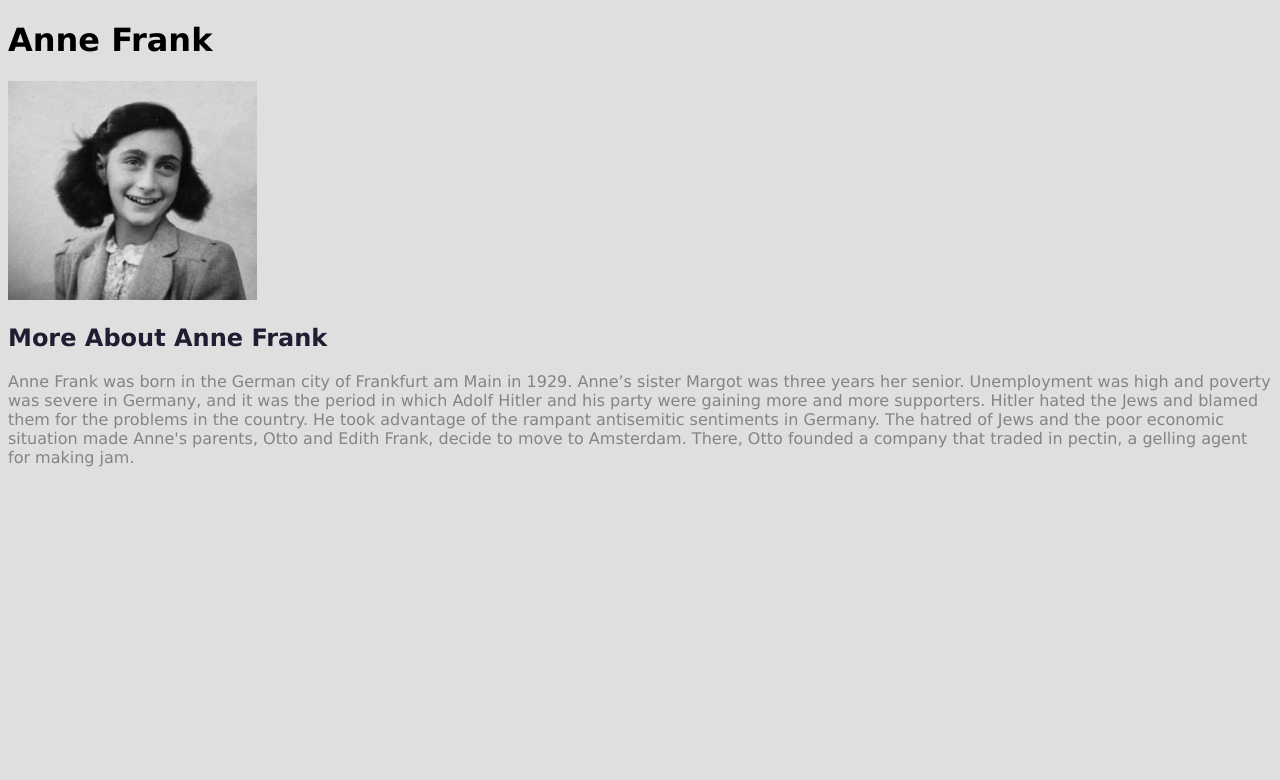
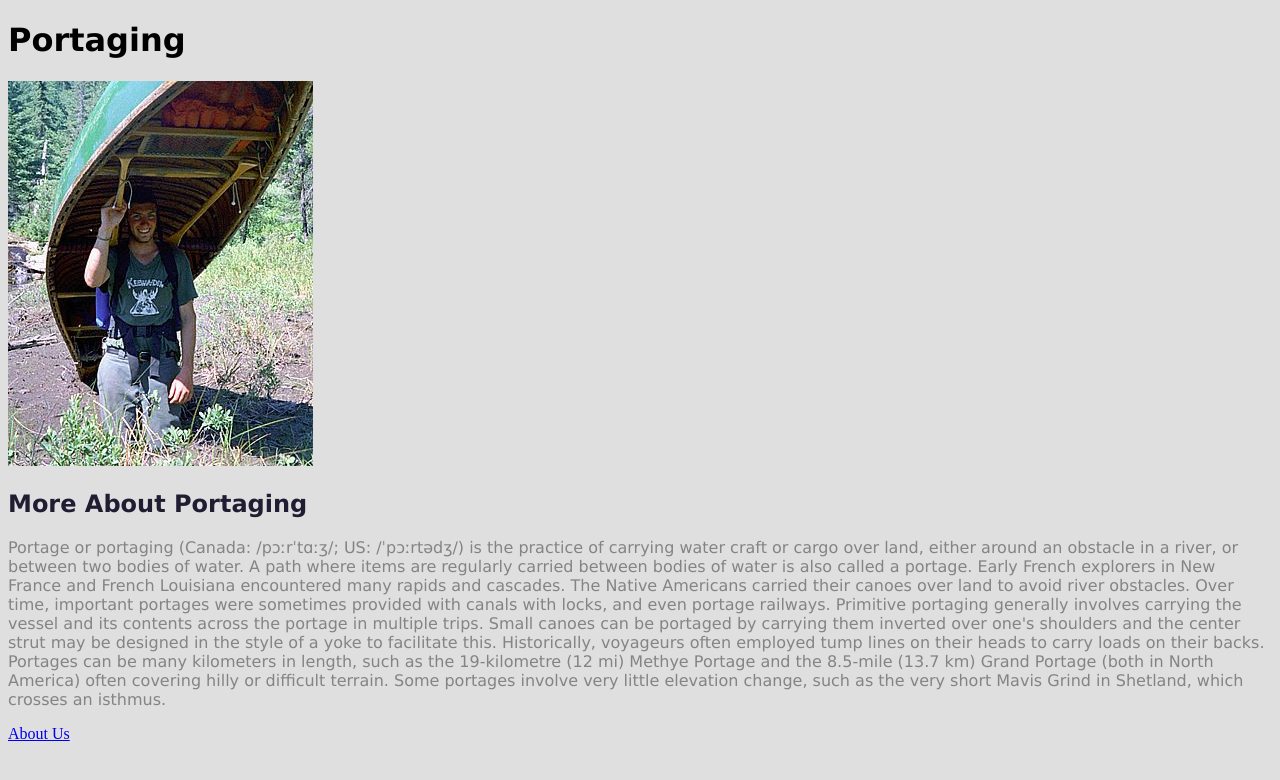
Before and after one commit to Maren-W2020/Maren-W2020.github.io, a plain HTML site: page index.html in a window 1280 px wide. Drawn offline with Linux system fonts and the light colour scheme.

Commit message:
added index file

```diff
--- a/index.html
+++ b/index.html
@@ -4,13 +4,21 @@
 <link rel="stylesheet" type="text/css" href="mystyle.css">
 
 
-	<title>Anne Frank</title>
+	<title>Portaging</title>
 </head>
 <body>
-<h1>Anne Frank</h1>
-<img src="Anne.png">
-<h2>More About Anne Frank</h2>
-<p>Anne Frank was born in the German city of Frankfurt am Main in 1929. Anne’s sister Margot was three years her senior. Unemployment was high and poverty was severe in Germany, and it was the period in which Adolf Hitler and his party were gaining more and more supporters. Hitler hated the Jews and blamed them for the problems in the country. He took advantage of the rampant antisemitic sentiments in Germany. The hatred of Jews and the poor economic situation made Anne's parents, Otto and Edith Frank, decide to move to Amsterdam. There, Otto founded a company that traded in pectin, a gelling agent for making jam.
+<h1>Portaging</h1>
+<img src="unnamed.jpg">
+<h2>More About Portaging</h2>
+<p>Portage or portaging (Canada: /pɔːrˈtɑːʒ/; US: /ˈpɔːrtədʒ/) is the practice of carrying water craft or cargo over land, either around an obstacle in a river, or between two bodies of water. A path where items are regularly carried between bodies of water is also called a portage.
+
+Early French explorers in New France and French Louisiana encountered many rapids and cascades. The Native Americans carried their canoes over land to avoid river obstacles.
+
+Over time, important portages were sometimes provided with canals with locks, and even portage railways. Primitive portaging generally involves carrying the vessel and its contents across the portage in multiple trips. Small canoes can be portaged by carrying them inverted over one's shoulders and the center strut may be designed in the style of a yoke to facilitate this. Historically, voyageurs often employed tump lines on their heads to carry loads on their backs.
+
+Portages can be many kilometers in length, such as the 19-kilometre (12 mi) Methye Portage and the 8.5-mile (13.7 km) Grand Portage (both in North America) often covering hilly or difficult terrain. Some portages involve very little elevation change, such as the very short Mavis Grind in Shetland, which crosses an isthmus.
 </p>
+<a href="aboutus.html">About Us</a>
+
 </body>
 </html>
```
Also changed, not shown: aboutus.html (added, +19 -0 lines), download.png (added), unnamed.jpg (added).
